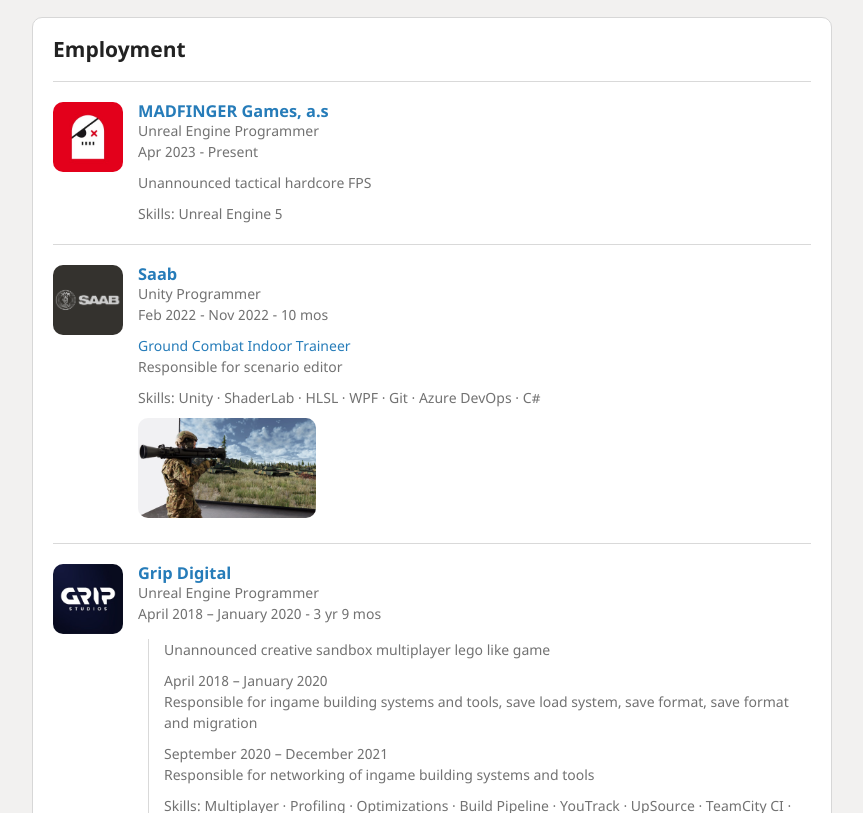
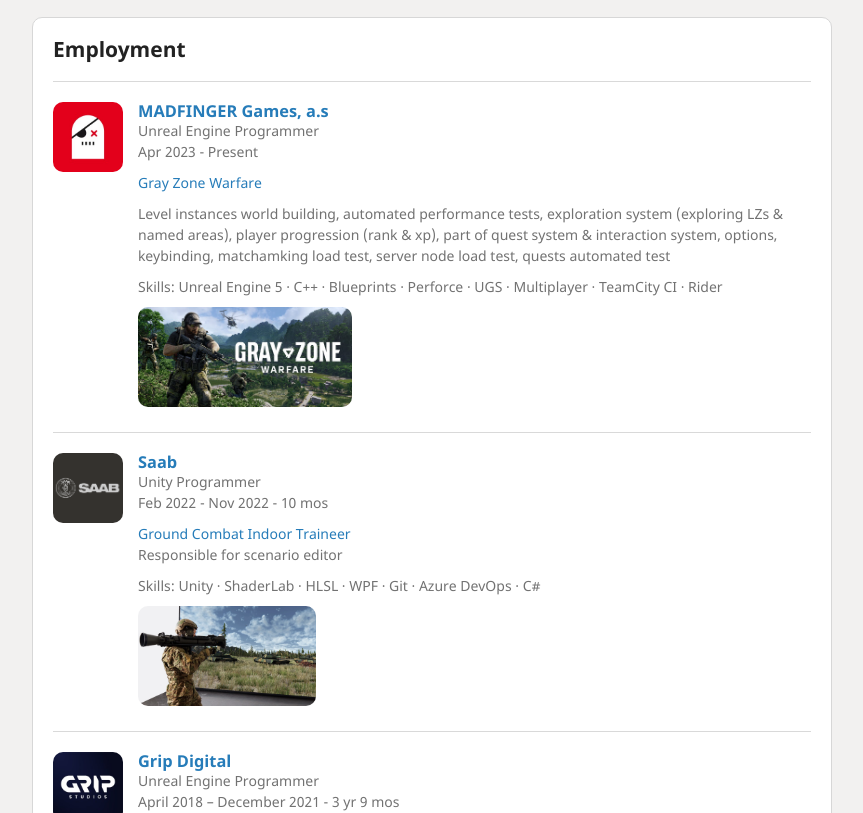
Before and after one commit to JakubNei/jakubnei.github.io, a Jekyll site: the page built from index.html, in a window 1280 px wide and 900 px high, scrolled down 1757 px, cut to the strip 87-900 px from the top of the window. Shown: the whole strip, without its empty margins (208-1071 px from the left). Built offline with Jekyll 4.4.1, drawn with Linux system fonts in a browser that asks for light colours; nearby versions of some CDN libraries.

Commit message:
Added Grey Zone Warfare

```diff
--- a/pages/portfolio/portfolio.html
+++ b/pages/portfolio/portfolio.html
@@ -75,9 +75,15 @@
 			<div>Unreal Engine Programmer</div>
 			<div>Apr 2023 - Present</div>
 			<br>
-			<div>Unannounced tactical hardcore FPS</div>
+			<div><a href="https://store.steampowered.com/app/2479810/Gray_Zone_Warfare/" target="_blank">Gray Zone Warfare</a></div>
 			<br>
-			<div class="skills">Skills: Unreal Engine 5</div>
+			<div>Level instances world building, automated performance tests, exploration system (exploring LZs & named areas), player progression (rank & xp), part of quest system & interaction system, options, keybinding, matchamking load test, server node load test, quests automated test</div>
+			<br>
+			<div class="skills">Skills: Unreal Engine 5 · C++ · Blueprints · Perforce · UGS · Multiplayer · TeamCity CI · Rider</div>
+			<br>
+			<div class="previews">
+				<img src="{{'pages/portfolio/preview-gray-zone-warfare.jpg' | relative_url }}">
+			</div>
 		</aside>
 	</section>
 
@@ -104,7 +110,7 @@
 		<aside>
 			<h3><a href="https://www.grip-digital.com/" target="_blank">Grip Digital</a></h3>
 			<div>Unreal Engine Programmer</div>
-			<div>April 2018 – January 2020 - 3 yr 9 mos</div>
+			<div>April 2018 – December 2021 - 3 yr 9 mos</div>
 			<section>
 				<div>Unannounced creative sandbox multiplayer lego like game<div><!-- https://cc.cz/cesti-vyvojari-odhalili-svuj-podil-na-marvelovce-na-hre-marvels-midnight-suns-delal-i-prazsky-grip/ -->
 				<br>
@@ -114,7 +120,7 @@
 				<div>September 2020 – December 2021<div>
 				<div>Responsible for networking of ingame building systems and tools<div>
 				<br>
-				<div class="skills">Skills: Multiplayer · Profiling · Optimizations · Build Pipeline ·  YouTrack · UpSource · TeamCity CI · Plastic SCM · Unreal Engine 4 · Blueprints · C++ · Technical Art<div>
+				<div class="skills">Skills: Multiplayer · Profiling · Optimizations · Build Pipeline · YouTrack · UpSource · TeamCity CI · Plastic SCM · Unreal Engine 4 · Blueprints · C++ · Technical Art<div>
 			</section>
 			<section>
 				<div><a href="https://store.steampowered.com/app/594330/Visage/" target="_blank">Visage</a></div>
```
Also changed, not shown: pages/portfolio/preview-gray-zone-warfare.jpg (added).
